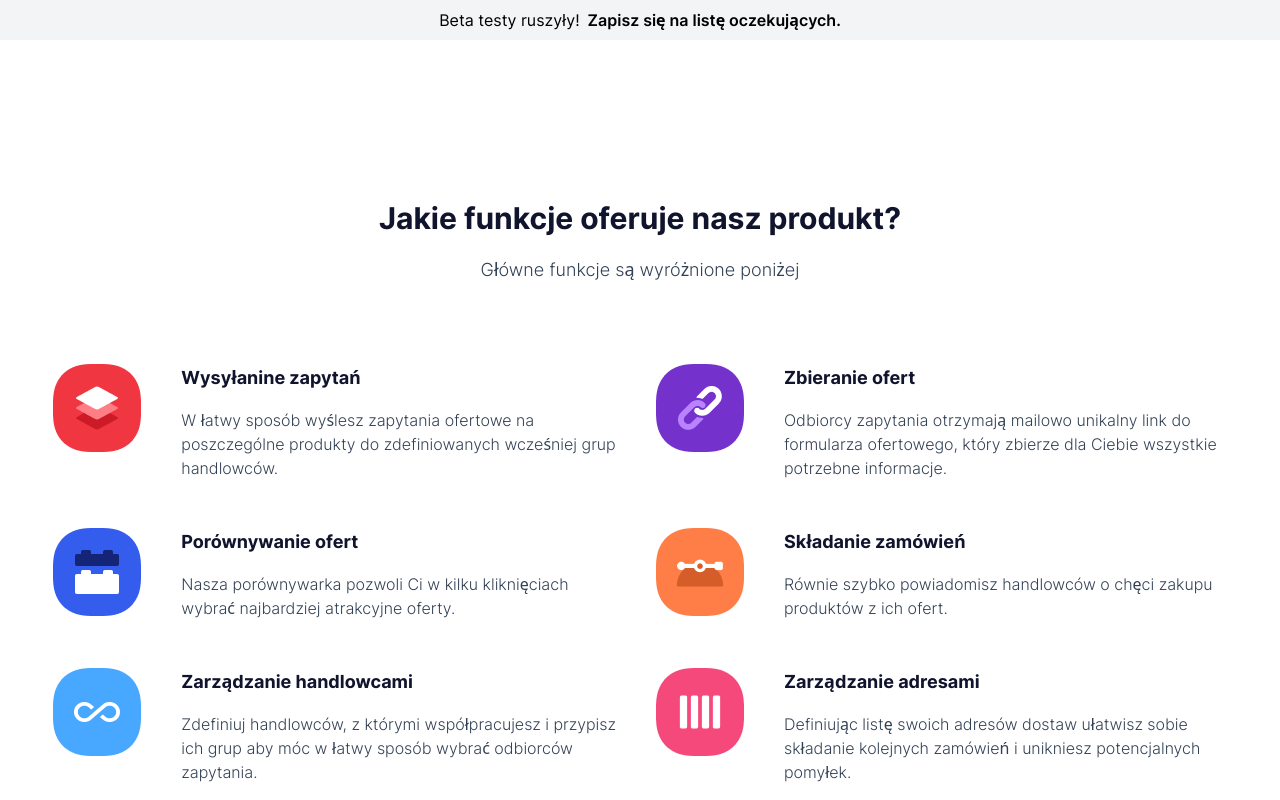
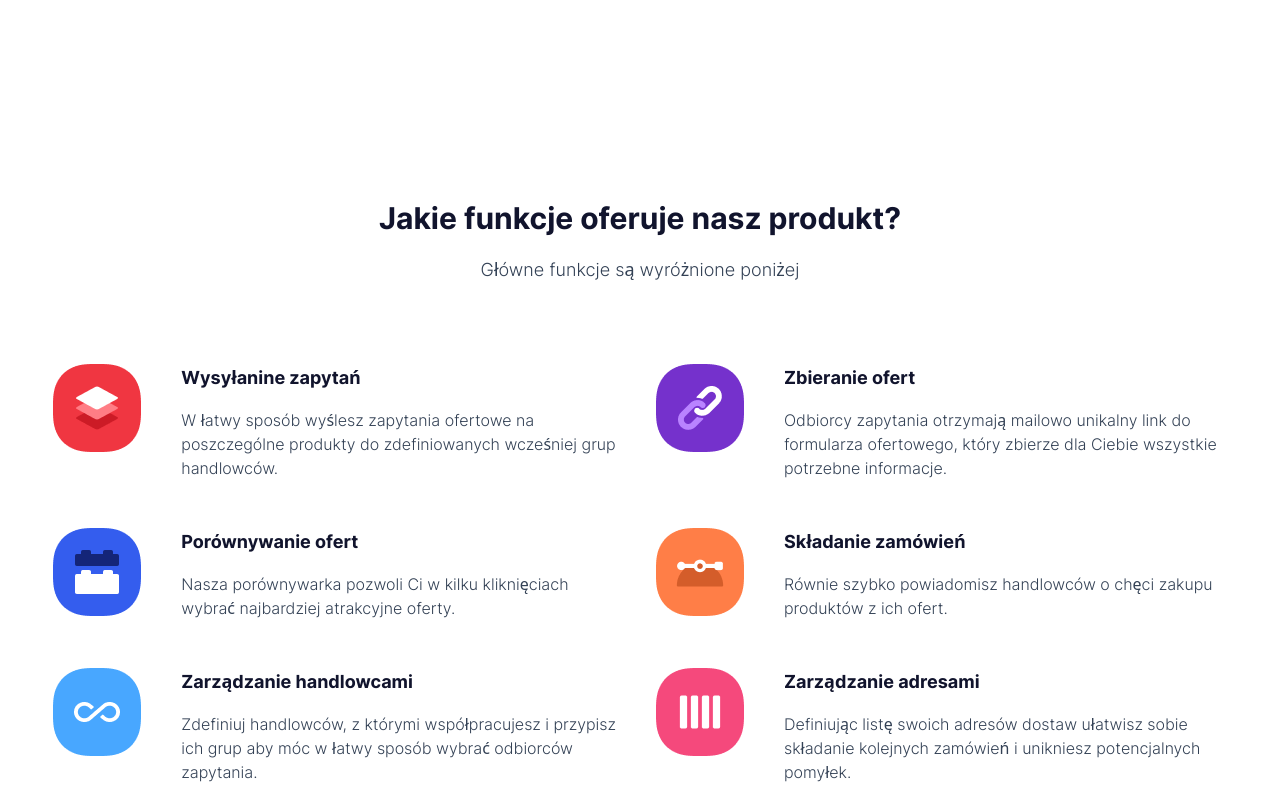
Before and after one commit to snax4a/offerexchange.net, a Next.js app: page / in a window 1280 px wide. Shown: the top 800 px of the page. Built offline with nearby package versions, Linux system fonts and the light colour scheme.

Commit message:
refactor: display social banner conditionally

```diff
--- a/src/components/layout/Page.tsx
+++ b/src/components/layout/Page.tsx
@@ -7,18 +7,16 @@ interface PageProps {
   children: React.ReactNode;
 }
 
-const bannerText = 'Beta testy ruszyły!';
-const bannerLink = '/sign-up-for-beta';
-const bannerLinkText = 'Zapisz się na listę oczekujących.';
-
 export default function Page({ children }: PageProps) {
   return (
     <>
-      <SocialBanner
-        bannerText={bannerText}
-        bannerLink={bannerLink}
-        bannerLinkText={bannerLinkText}
-      />
+      {process.env.NEXT_PUBLIC_SHOW_SOCIAL_BANNER === 'true' && (
+        <SocialBanner
+          bannerText={process.env.NEXT_PUBLIC_SOCIAL_BANNER_TEXT ?? ''}
+          bannerLink={process.env.NEXT_PUBLIC_SOCIAL_BANNER_LINK ?? ''}
+          bannerLinkText={process.env.NEXT_PUBLIC_SOCIAL_BANNER_LINK_TEXT ?? ''}
+        />
+      )}
       <div className='flex h-auto flex-row lg:h-screen'>
         {/* No fallback UI so need to be careful not to suspend directly inside. */}
         <React.Suspense fallback={null}>
```
Also changed, not shown: 1 other file (tests, documents, lock files or other folders).
